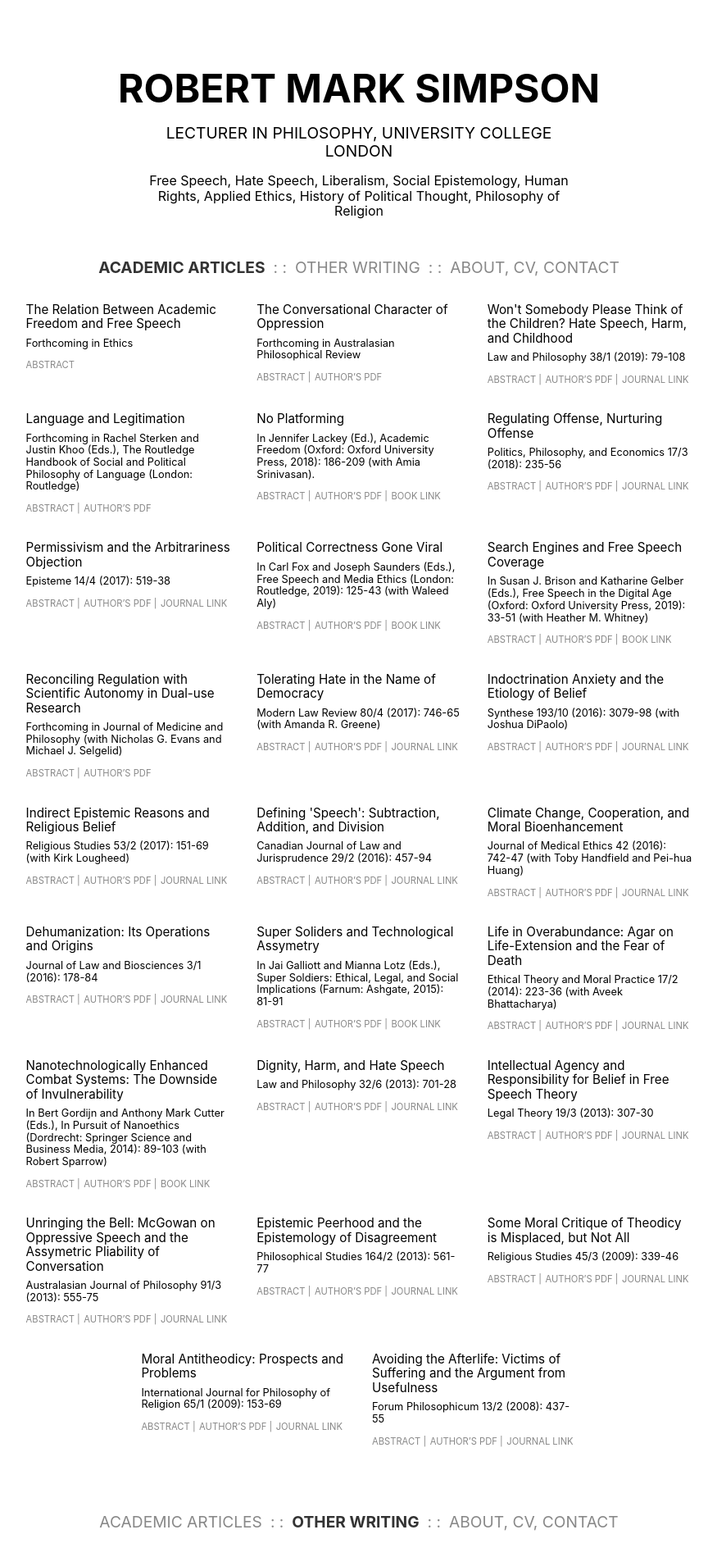
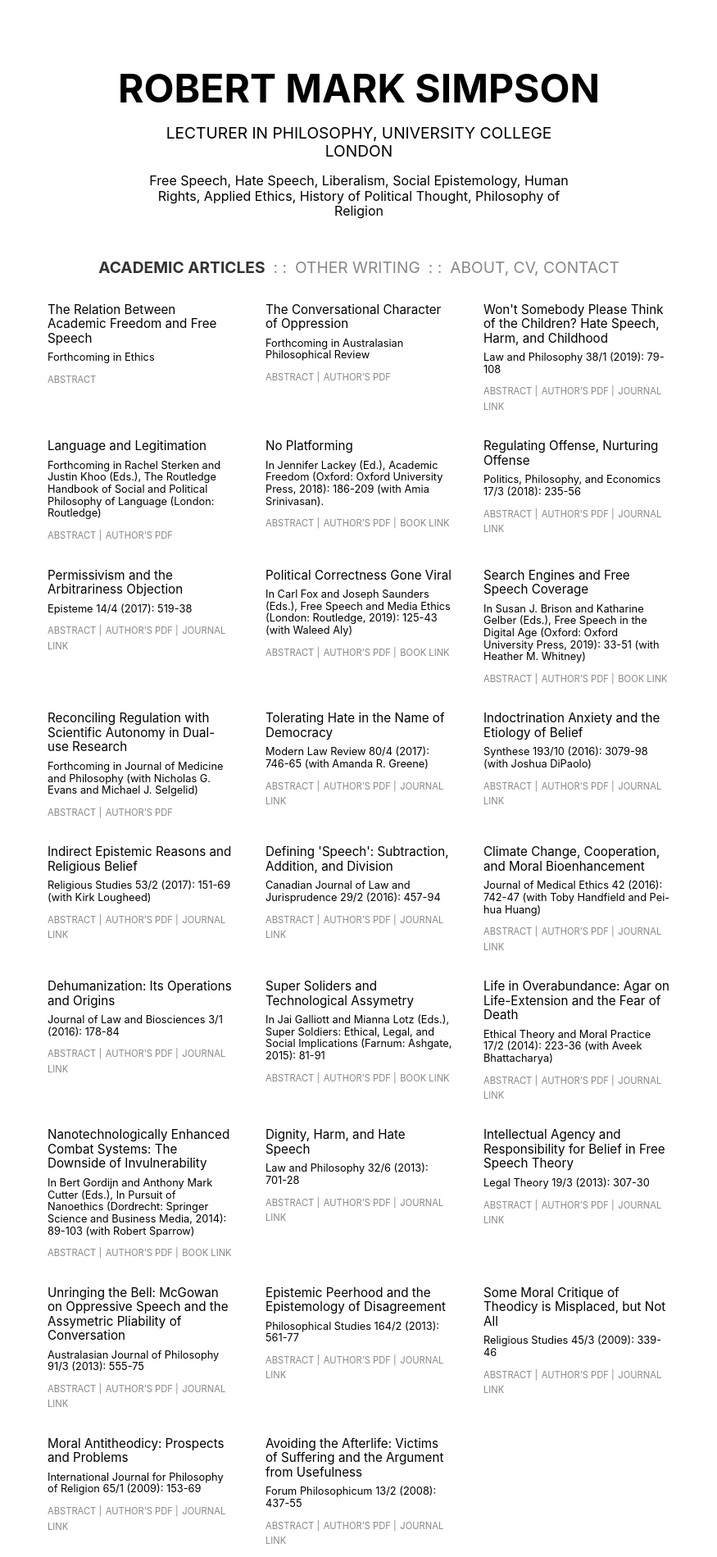
Before and after one commit to tristang/robertmarksimpson, a Jekyll site: the page built from index.md, in a window 1280 px wide. Shown: the top 1899 px of the page at 82% size, without its empty margins (202-1077 px from the left). Built offline with Jekyll 4.4.1, drawn with Linux system fonts in a browser that asks for light colours.

Commit message:
Adjust layout of writings

```diff
--- a/_sass/main.scss
+++ b/_sass/main.scss
@@ -5,7 +5,7 @@ body {
 
 .Page {
   margin: 0 auto;
-  width: 960px;
+  width: 760px;
   padding: 5rem 0;
   &-title, &-subtitle, &-summary {
     text-align: center;
@@ -52,12 +52,16 @@ body {
   display: flex;
   flex-flow: row wrap;
   align-items: flex-start;
-  justify-content: center;
+  justify-content: space-between;
+  &:after {
+    content: "";
+    flex: 0 0 30%;
+  }
 }
 
 .Writing {
-  flex: 0 0 26%;
-  margin: 0 1rem 2rem;
+  flex: 0 0 30%;
+  margin: 0 0 2rem;
   &-title {
     font-size: 0.95rem;
     font-weight: normal;
@@ -85,8 +89,7 @@ body {
 }
 
 .About {
-  text-align: center;
-  font-size: 0.8em;
+  font-size: 0.7em;
   &-links {
     display: flex;
     align-items: center;
```
